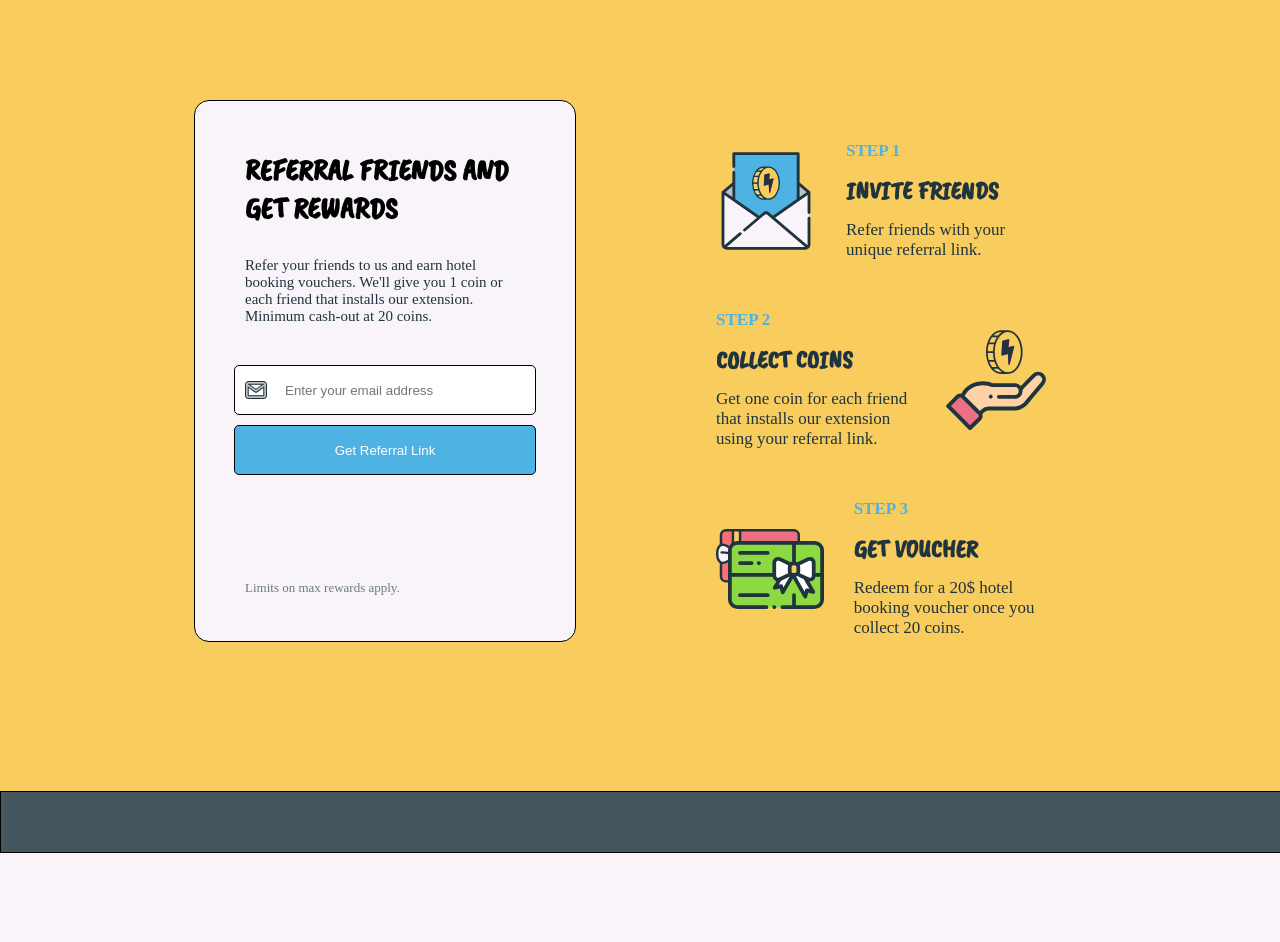
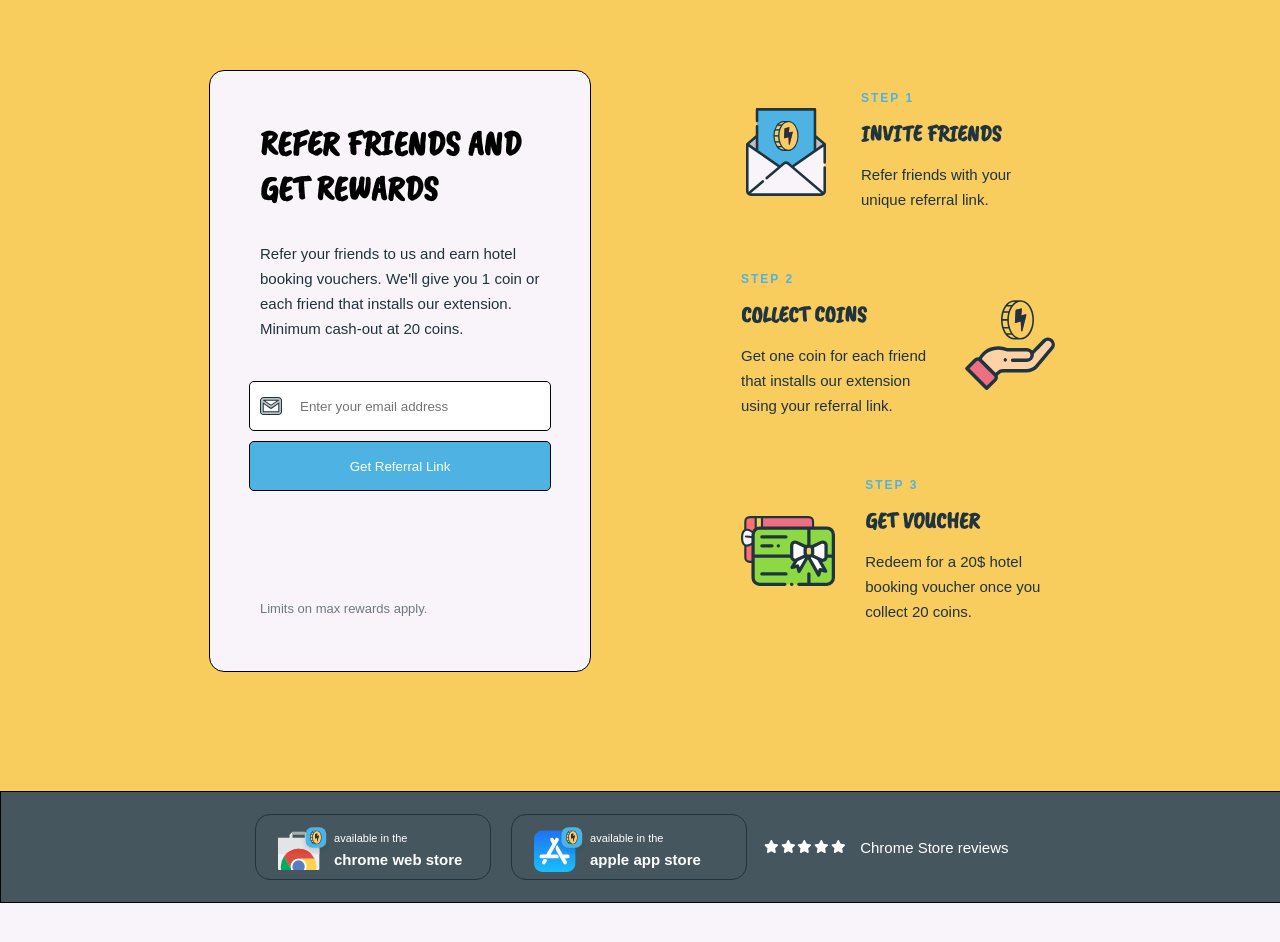
Before and after one commit to scarlatcristian/Landing-Page-RATEPUNK, a React (Vite) app: page / in a window 1280 px wide. Shown: the part 100-1042 px from the top of the page. Built offline with nearby package versions, Linux system fonts and the light colour scheme.

Commit message:
addes style for FooterStore

```diff
--- a/src/components/FooterStore.jsx
+++ b/src/components/FooterStore.jsx
@@ -1,4 +1,83 @@
 const Footer = () => {
-  return <div className="footer-store"></div>;
+  return (
+    <div className="footer__store">
+      <div className="footer__store--container">
+        <img
+          src="./src/assets/chrome.svg"
+          alt="chrome"
+          className="footer__store--container--icon"
+        />
+
+        <div className="footer__store--container--text">
+          <p className="footer__store--container--text--paragraph">
+            available in the
+          </p>
+          <h2 className="footer__store--container--text--headline">
+            chrome web store
+          </h2>
+        </div>
+      </div>
+
+      <div className="footer__store--container">
+        <img
+          src="./src/assets/apple.svg"
+          alt="apple"
+          className="footer__store--container--icon"
+        />
+
+        <div className="footer__store--container--text">
+          <p className="footer__store--container--text--paragraph">
+            available in the
+          </p>
+          <h2 className="footer__store--container--text--headline">
+            apple app store
+          </h2>
+        </div>
+      </div>
+
+      <div className="footer__store--review">
+        <div className="footer__store--review--stars">
+          <svg
+            xmlns="http://www.w3.org/2000/svg"
+            viewBox="0 0 576 512"
+            className="footer__store--review--star"
+          >
+            <path d="M316.9 18C311.6 7 300.4 0 288.1 0s-23.4 7-28.8 18L195 150.3 51.4 171.5c-12 1.8-22 10.2-25.7 21.7s-.7 24.2 7.9 32.7L137.8 329 113.2 474.7c-2 12 3 24.2 12.9 31.3s23 8 33.8 2.3l128.3-68.5 128.3 68.5c10.8 5.7 23.9 4.9 33.8-2.3s14.9-19.3 12.9-31.3L438.5 329 542.7 225.9c8.6-8.5 11.7-21.2 7.9-32.7s-13.7-19.9-25.7-21.7L381.2 150.3 316.9 18z" />
+          </svg>
+
+          <svg
+            xmlns="http://www.w3.org/2000/svg"
+            viewBox="0 0 576 512"
+            className="footer__store--review--star"
+          >
+            <path d="M316.9 18C311.6 7 300.4 0 288.1 0s-23.4 7-28.8 18L195 150.3 51.4 171.5c-12 1.8-22 10.2-25.7 21.7s-.7 24.2 7.9 32.7L137.8 329 113.2 474.7c-2 12 3 24.2 12.9 31.3s23 8 33.8 2.3l128.3-68.5 128.3 68.5c10.8 5.7 23.9 4.9 33.8-2.3s14.9-19.3 12.9-31.3L438.5 329 542.7 225.9c8.6-8.5 11.7-21.2 7.9-32.7s-13.7-19.9-25.7-21.7L381.2 150.3 316.9 18z" />
+          </svg>
+          <svg
+            xmlns="http://www.w3.org/2000/svg"
+            viewBox="0 0 576 512"
+            className="footer__store--review--star"
+          >
+            <path d="M316.9 18C311.6 7 300.4 0 288.1 0s-23.4 7-28.8 18L195 150.3 51.4 171.5c-12 1.8-22 10.2-25.7 21.7s-.7 24.2 7.9 32.7L137.8 329 113.2 474.7c-2 12 3 24.2 12.9 31.3s23 8 33.8 2.3l128.3-68.5 128.3 68.5c10.8 5.7 23.9 4.9 33.8-2.3s14.9-19.3 12.9-31.3L438.5 329 542.7 225.9c8.6-8.5 11.7-21.2 7.9-32.7s-13.7-19.9-25.7-21.7L381.2 150.3 316.9 18z" />
+          </svg>
+          <svg
+            xmlns="http://www.w3.org/2000/svg"
+            viewBox="0 0 576 512"
+            className="footer__store--review--star"
+          >
+            <path d="M316.9 18C311.6 7 300.4 0 288.1 0s-23.4 7-28.8 18L195 150.3 51.4 171.5c-12 1.8-22 10.2-25.7 21.7s-.7 24.2 7.9 32.7L137.8 329 113.2 474.7c-2 12 3 24.2 12.9 31.3s23 8 33.8 2.3l128.3-68.5 128.3 68.5c10.8 5.7 23.9 4.9 33.8-2.3s14.9-19.3 12.9-31.3L438.5 329 542.7 225.9c8.6-8.5 11.7-21.2 7.9-32.7s-13.7-19.9-25.7-21.7L381.2 150.3 316.9 18z" />
+          </svg>
+          <svg
+            xmlns="http://www.w3.org/2000/svg"
+            viewBox="0 0 576 512"
+            className="footer__store--review--star"
+          >
+            <path d="M316.9 18C311.6 7 300.4 0 288.1 0s-23.4 7-28.8 18L195 150.3 51.4 171.5c-12 1.8-22 10.2-25.7 21.7s-.7 24.2 7.9 32.7L137.8 329 113.2 474.7c-2 12 3 24.2 12.9 31.3s23 8 33.8 2.3l128.3-68.5 128.3 68.5c10.8 5.7 23.9 4.9 33.8-2.3s14.9-19.3 12.9-31.3L438.5 329 542.7 225.9c8.6-8.5 11.7-21.2 7.9-32.7s-13.7-19.9-25.7-21.7L381.2 150.3 316.9 18z" />
+          </svg>
+        </div>
+
+        <p className="footer__store--review--text">Chrome Store reviews</p>
+      </div>
+    </div>
+  );
 };
 export default Footer;
--- a/src/components/MainSectionForm.jsx
+++ b/src/components/MainSectionForm.jsx
@@ -5,7 +5,7 @@ const MainSectionForm = () => {
     <form className="main-section__form">
       <div className="main-section__form--container">
         <h1 className="main-section__form--headline headline">
-          REFERRAL FRIENDS AND GET REWARDS
+          REFER FRIENDS AND GET REWARDS
         </h1>
 
         <p className="main-section__form--text">
--- a/src/sass/base/_base.scss
+++ b/src/sass/base/_base.scss
@@ -9,6 +9,8 @@
 html {
   // Defines what 1rem is
   font-size: 62.5%;
+  font-family: sans-serif;
+  font-weight: lighter;
 }
 
 base {
--- a/src/sass/base/_typography.scss
+++ b/src/sass/base/_typography.scss
@@ -3,4 +3,9 @@
 
 .headline {
   font-family: Caveat Brush, Caveat;
+  line-height: 4.5rem;
 }
+
+p {
+  line-height: 2.5rem;
+}
--- a/src/sass/components/_FooterStore.scss
+++ b/src/sass/components/_FooterStore.scss
@@ -1,6 +1,66 @@
-.footer-store {
+.footer__store {
   background-color: #45565e;
-  height: 6rem;
+  border: 1px solid $color-black;
+
+  display: flex;
+  justify-content: center;
+  align-items: center;
+
+  height: 11rem;
   width: 100vw;
-  border: 1px solid $color-black;
+
+  &--container {
+    display: flex;
+    justify-content: flex-start;
+    align-items: center;
+    border: 1px solid $color-blue-dark;
+    border-radius: 15px;
+    padding: 2.2rem;
+    margin-left: 2rem;
+
+    height: 2rem;
+    width: 19rem;
+
+    &--icon {
+      height: 5rem;
+    }
+
+    &--text {
+      color: $color-white;
+      display: flex;
+      flex-direction: column;
+      justify-content: center;
+      align-items: flex-start;
+
+      &--paragraph {
+        font-size: 1.1rem;
+      }
+
+      &--headline {
+        font-size: 1.5rem;
+      }
+    }
+  }
+
+  &--review {
+    color: $color-white;
+    display: flex;
+    align-items: center;
+    width: 30rem;
+
+    &--stars {
+      margin-left: 1.5rem;
+    }
+
+    &--star {
+      fill: $color-white;
+      height: 1.3rem;
+      margin-left: 0.2rem;
+    }
+
+    &--text {
+      margin-left: 1.5rem;
+      font-size: 1.5rem;
+    }
+  }
 }
--- a/src/sass/components/_Main.scss
+++ b/src/sass/components/_Main.scss
@@ -3,6 +3,6 @@
   display: flex;
   justify-content: center;
   align-items: center;
-  height: 100vh;
+  min-height: 100vh;
   padding: 2rem;
 }
--- a/src/sass/components/_MainSectionForm.scss
+++ b/src/sass/components/_MainSectionForm.scss
@@ -10,10 +10,10 @@
     padding: 5rem;
     margin: 5rem;
     width: 28rem;
-    height: 44rem;
+    height: 50rem;
 
     &--headline {
-      font-size: 3rem;
+      font-size: 3.5rem;
     }
 
     &--text {
--- a/src/sass/components/_MainSectionSteps.scss
+++ b/src/sass/components/_MainSectionSteps.scss
@@ -1,31 +1,34 @@
 .main-section {
   &__steps {
-    padding: 4rem;
-    margin: 5rem;
+    margin-left: 5rem;
     width: 33rem;
-    height: 46rem;
+    height: 50rem;
+    padding: 5rem;
 
     &--container {
       display: flex;
       align-items: center;
       justify-content: center;
-      margin-bottom: 5rem;
+      margin-top: -3rem;
+      margin-bottom: 9rem;
+      width: 95%;
 
       &--steps {
         color: $color-blue-light;
-        font-size: 1.7rem;
-        margin-bottom: 1.4rem;
+        font-size: 1.2rem;
+        margin-bottom: 0.6rem;
+        letter-spacing: 0.2rem;
       }
 
       &--headline {
         color: $color-blue-dark;
-        font-size: 2.5rem;
-        margin-bottom: 1.3rem;
+        font-size: 2.3rem;
+        margin-bottom: 0.6rem;
       }
 
       &--text {
         color: $color-blue-dark;
-        font-size: 1.7rem;
+        font-size: 1.5rem;
       }
     }
 
@@ -39,16 +42,16 @@
 }
 
 .invite {
-  height: 10rem;
+  height: 9rem;
   margin-right: 3rem;
 }
 
 .collect-coins {
-  height: 10rem;
+  height: 9rem;
   margin-left: 3rem;
 }
 
 .voucher {
-  height: 8rem;
+  height: 7rem;
   margin-right: 3rem;
 }
```
Also changed, not shown: src/assets/star-solid.svg (added).
